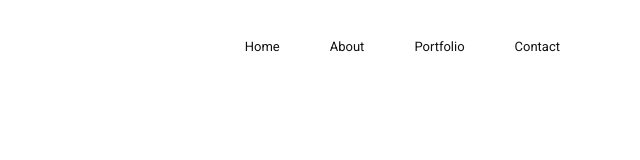
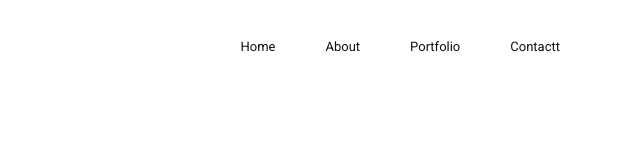
Before and after one commit to erhanceylan/Frontendcamp-odev, a website: page index.html in a window 1280 px wide. Shown: the full height of the page, 640-1280 px from the left. Drawn offline with Linux system fonts and the light colour scheme.

Commit message:
New File

```diff
--- a/index.html
+++ b/index.html
@@ -26,7 +26,7 @@
                         <li><a href="">Home</a></li>
                         <li><a href="">About</a></li>
                         <li><a href="">Portfolio</a></li>
-                        <li><a href="">Contact</a></li>
+                        <li><a href="">Contactt</a></li>
                     </ul>
                 </nav>
                 <div class="clear"></div>
```
